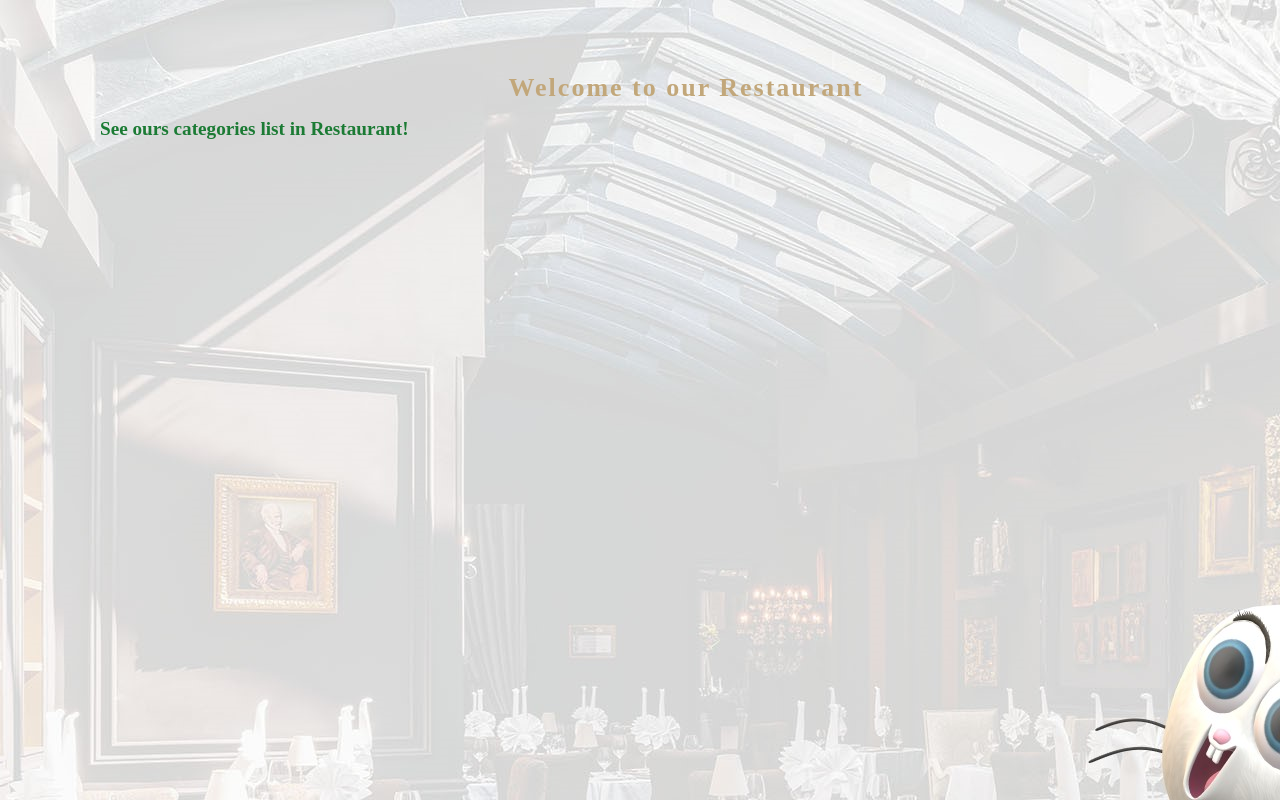
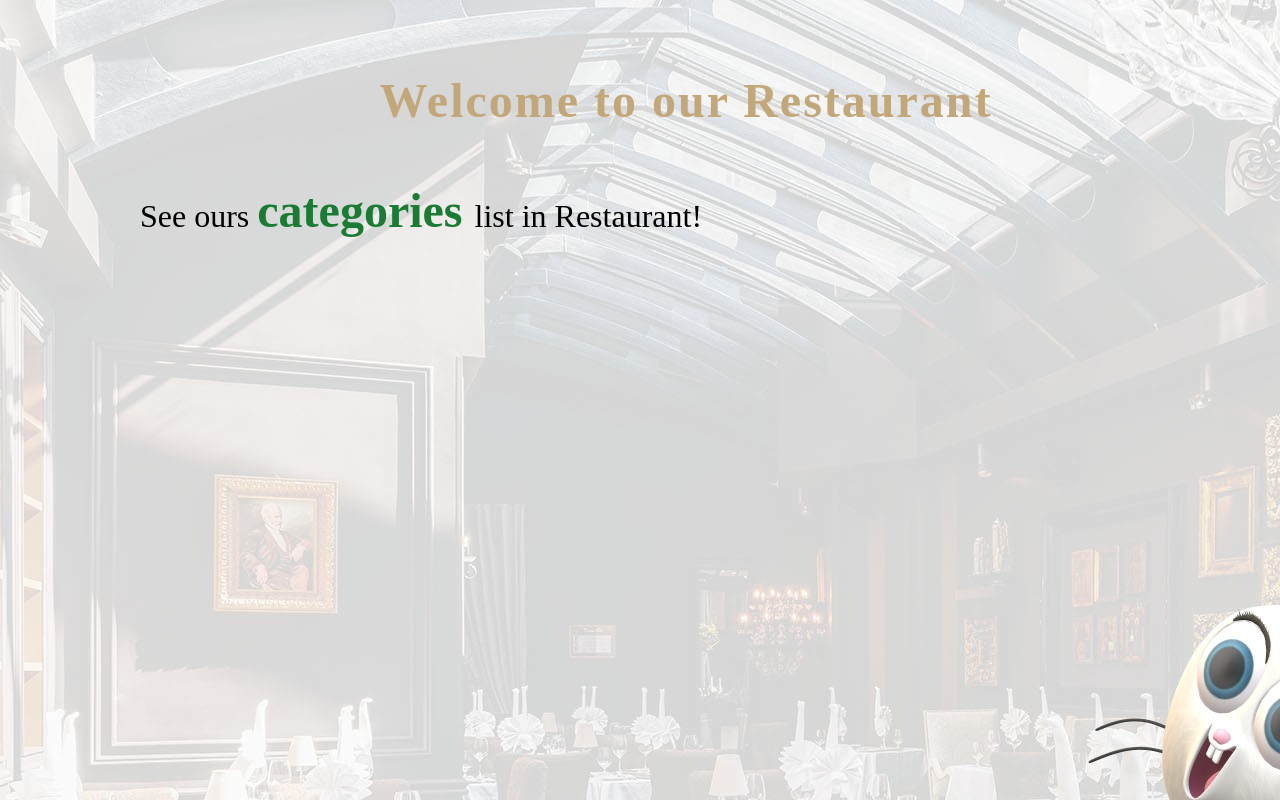
Before and after one commit to KseniiaMarkiv/course5, a plain HTML site: page assignment4/index.html at #!/categories in a window 1280 px wide. Drawn offline with Linux system fonts and the light colour scheme.

Commit message:
did changes style

```diff
--- a/assignment4/css/styles.css
+++ b/assignment4/css/styles.css
@@ -4,12 +4,6 @@ body {
 .description{
   font-weight: bold;
 
-}
-
-.loading-icon {
-  position: absolute;
-  left: 50%;
-  top: 10px;
 }
 
 li[ui-sref]:hover {
@@ -64,21 +58,45 @@ li[ui-sref]:hover {
   /*font-family: Georgia, serif;*/
   font-weight: bold;
 }
-a{
+span a{
   color: #1B7B34;
   font-weight: bold;
   text-decoration: none;
-  font-size: 1.2em;
+  font-size: 1.8em;
+}
+a {
+	color: #1B7B34;
+  font-weight: bold;
+  text-decoration: none;
+  font-size: 1.5em;
+}
+div a {
+	color: #1B7B34;
+  font-weight: bold;
+  text-decoration: none;
+ /* font-size: 2em;*/
 }
 a:hover,a:active{
   color: #eab126;
-  font-style: italic
+  font-style: italic;
 }
 h1 {
   margin: 15px 0;
   font-family: 'Playfair Display', serif;
-  font-size: 26px;
   text-align: center;
   letter-spacing: 2px;
   color: #c2a77a;
+  font-size: 3em;
 }
+
+h3 {
+	margin: 15px 0;
+  font-family: 'Playfair Display', serif;
+  font-size: 1.2em;
+}
+
+.home {
+	padding: 40px;
+  text-decoration: none;
+  font-size: 2em;
+}
--- a/assignment4/src/menuapp/templates/home.template.html
+++ b/assignment4/src/menuapp/templates/home.template.html
@@ -1 +1 @@
-<a ui-sref="categories">See ours categories list in Restaurant!</a>
+<div class="home"> See ours <a ui-sref="categories">categories </a> list in Restaurant! </div>
```
Also changed, not shown: assignment4/src/menuapp/templates/categories.template.html (+0 -2 lines).
